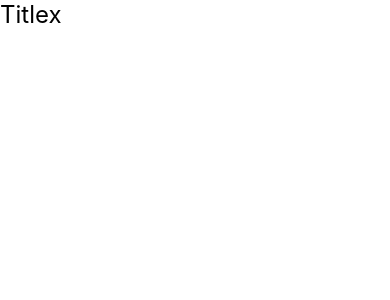
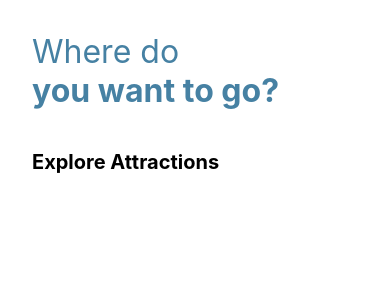
Before and after one commit to matan3sh/TravelApp, a React Native app: screen / in a window 390 px wide. Shown: the top 300 px of the page. Built offline with nearby package versions, Linux system fonts and the light colour scheme.

Commit message:
Start design the home screen

```diff
--- a/src/components/Title/Title.tsx
+++ b/src/components/Title/Title.tsx
@@ -1,13 +1,12 @@
 import React from 'react';
-import {View, Text, SafeAreaView} from 'react-native';
+import {Text, TextStyle} from 'react-native';
 import {styles} from './styles';
 
-export default function Title() {
-  return (
-    <SafeAreaView>
-      <View style={styles.container}>
-        <Text style={styles.title}>Titlex</Text>
-      </View>
-    </SafeAreaView>
-  );
+interface TitleProps {
+  text: string;
+  style?: TextStyle;
 }
+
+export default function Title({text, style}: TitleProps) {
+  return <Text style={[styles.title, style]}>{text}</Text>;
+}
--- a/src/components/Title/styles.ts
+++ b/src/components/Title/styles.ts
@@ -1,8 +1,9 @@
 import {StyleSheet} from 'react-native';
 
 export const styles = StyleSheet.create({
-  container: {},
   title: {
-    fontSize: 24,
+    fontSize: 32,
+    color: '#4681A3',
+    fontWeight: 'bold',
   },
 });
--- a/src/screens/Home/Home.tsx
+++ b/src/screens/Home/Home.tsx
@@ -7,7 +7,10 @@
   return (
     <SafeAreaView>
       <View style={styles.container}>
-        <Title />
+        <Title text="Where do" style={{fontWeight: 'normal'}} />
+        <Title text="you want to go?" />
+
+        <Title text="Explore Attractions" style={styles.subtitle} />
       </View>
     </SafeAreaView>
   );
--- a/src/screens/Home/styles.ts
+++ b/src/screens/Home/styles.ts
@@ -1,5 +1,13 @@
 import {StyleSheet} from 'react-native';
 
 export const styles = StyleSheet.create({
-  container: {},
+  container: {
+    margin: 32,
+  },
+  subtitle: {
+    fontSize: 20,
+    color: '#000000',
+    marginTop: 40,
+    marginBottom: 34,
+  },
 });
```
